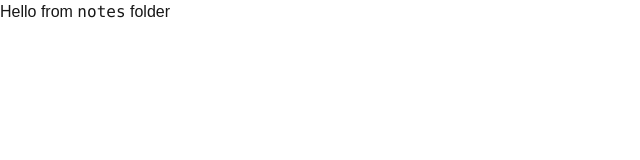
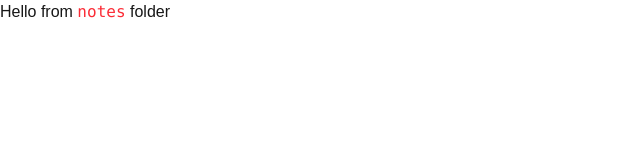
Before and after one commit to JoelGrayson/notes.joelgrayson.com, a Next.js app: page / in a window 1280 px wide. Shown: the top 160 px of the page, without its empty margins (0-640 px from the left). Built offline with nearby package versions, Linux system fonts and the light colour scheme.

Commit message:
MDXRemote uses content

```diff
--- a/src/app/(notes)/page.tsx
+++ b/src/app/(notes)/page.tsx
@@ -14,6 +14,15 @@ export default async function Notes() {
     );
 
     return <div>
-        <MDXRemote source={content} />
+        <MDXRemote
+            source={content}
+            components={
+                {
+                    code(props) {
+                        return <code className='text-red-500' {...props} />
+                    }
+                }
+            }
+        />
     </div>;
 }
```
Also changed, not shown: 1 other file (tests, documents, lock files or other folders).
